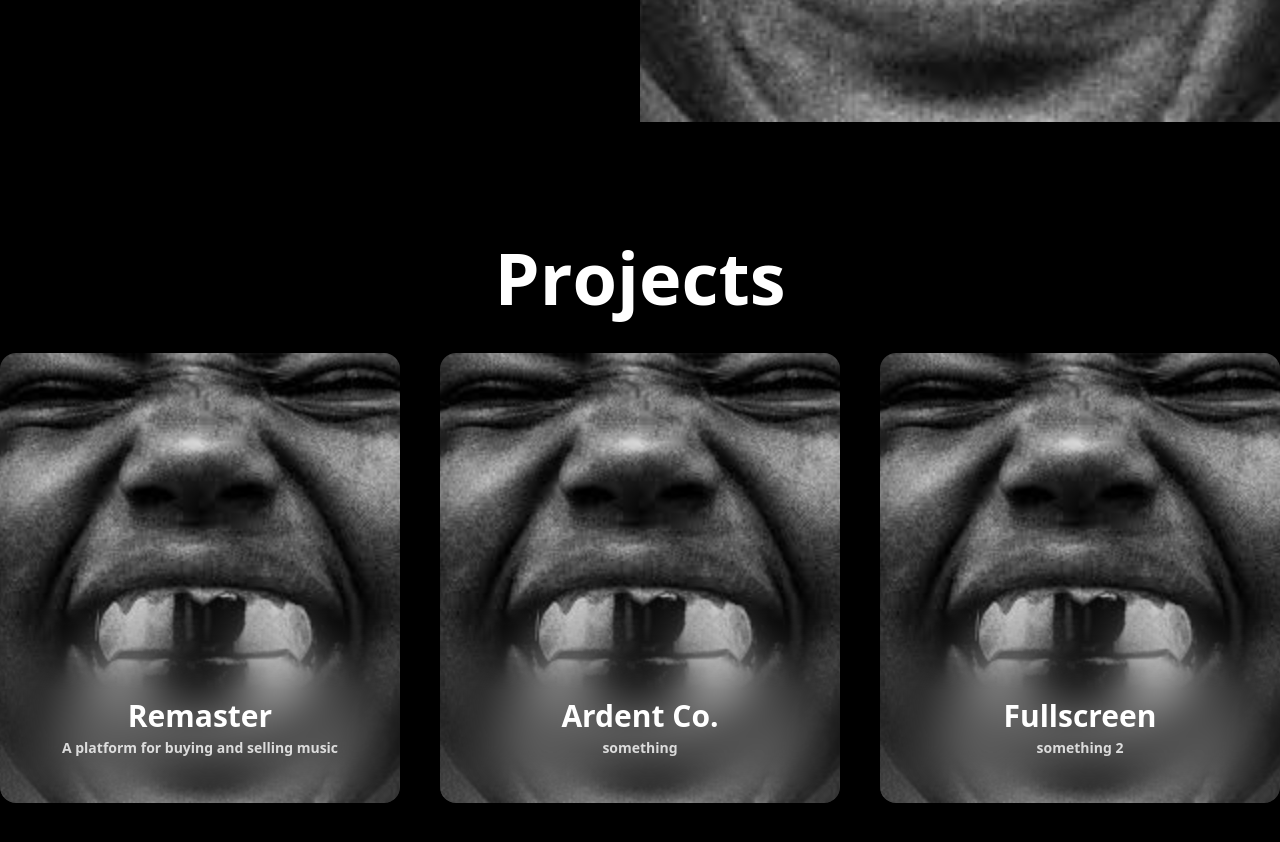
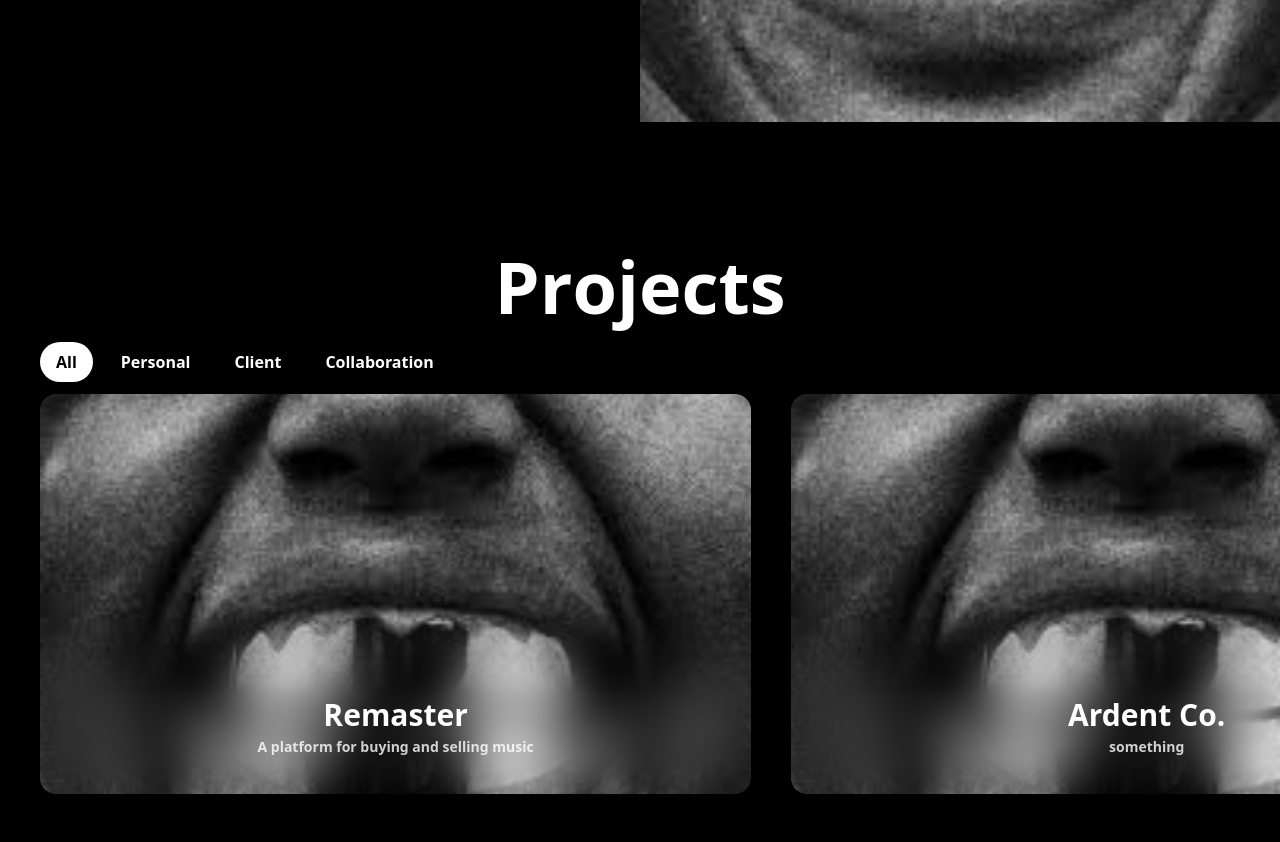
Before and after one commit to wellitsnoor/kanwarnoor, a Next.js app: page / in a window 1280 px wide. Shown: the part 678-1520 px from the top of the page. Built offline with nearby package versions, Linux system fonts and the light colour scheme; a web font is replaced by a local one.

Commit message:
projects

```diff
--- a/package.json
+++ b/package.json
@@ -9,6 +9,7 @@
     "lint": "next lint"
   },
   "dependencies": {
+    "embla-carousel-react": "^8.6.0",
     "framer-motion": "^12.23.6",
     "gsap": "^3.13.0",
     "next": "15.3.3",
--- a/src/components/InfoCard.tsx
+++ b/src/components/InfoCard.tsx
@@ -55,7 +55,7 @@ export default function InfoCard({
       //   amount: 0.3,
       // }}
       // onClick={() => setClicked1((clicked1) => !clicked1)}
-      className="flex flex-col cursor-pointer md:w-[400px] shadow-xl md:h-[450px] w-[300px] h-[350px] bg-black/50 backdrop-blur-xl rounded-2xl"
+      className="flex flex-col cursor-pointer md:w-[711.11px] shadow-xl md:h-[400px] w-[300px] h-[350px] bg-black/50 backdrop-blur-xl rounded-2xl"
     >
       {!clicked && (
         <div
--- a/src/components/Navbar.tsx
+++ b/src/components/Navbar.tsx
@@ -3,6 +3,7 @@
 import Link from "next/link";
 import React, { useState, useEffect } from "react";
 import { AnimatePresence, motion } from "framer-motion";
+import { useRouter } from "next/navigation";
 
 export default function Navbar() {
   const links = [
@@ -27,6 +28,7 @@ export default function Navbar() {
       href: "/contact",
     },
   ];
+  const router = useRouter();
   const [open, setOpen] = useState(false);
 
   const [path, setPath] = useState("");
@@ -58,13 +60,14 @@ export default function Navbar() {
             duration: 0.5,
           }}
           className="text-3xl font-bold cursor-pointer title pl-10 z-10"
-          onClick={() => setOpen(!open)}
+          onClick={() => router.push("/")}
         >
           K.
         </motion.p>
 
         <div className="absolute pr-10 flex flex-row ml-auto w-full h-full justify-center items-center ">
-          {!scroll && links.map((link, index) => (
+          {!scroll &&
+            links.map((link, index) => (
               <motion.div
                 initial={{
                   opacity: 0,
@@ -114,7 +117,7 @@ export default function Navbar() {
           >
             <p
               className="text-3xl font-bold cursor-pointer title"
-              onClick={() => setOpen(!open)}
+              onClick={() => router.push("/")}
             >
               K.
             </p>
--- a/src/components/Projects.tsx
+++ b/src/components/Projects.tsx
@@ -1,12 +1,87 @@
 "use client";
 
-import React from "react";
+import React, { useEffect, useState } from "react";
 import { motion } from "framer-motion";
 import InfoCard from "./InfoCard";
+import useEmblaCarousel from "embla-carousel-react";
 
 export default function Projects() {
+  const [emblaRef, emblaApi] = useEmblaCarousel({
+    loop: false,
+    align: "start",
+    dragFree: true,
+    containScroll: "trimSnaps",
+    skipSnaps: false,
+  });
+
+  const data = [
+    {
+      title: "Remaster",
+      des: "A platform for buying and selling music",
+      image: "/bully.jpg",
+      animation: "center",
+      link: "https://remaster.in/",
+      tags: ["all", "personal"],
+    },
+    {
+      title: "Ardent Co.",
+      des: "something",
+      image: "/bully.jpg",
+      animation: "center",
+      tags: ["all", "client"],
+    },
+    {
+      title: "Guru Nanak Dev University Website",
+      des: "something",
+      image: "/bully.jpg",
+      animation: "center",
+      tags: ["all", "client"],
+    },
+    {
+      title: "Fullscreen",
+      des: "something 2",
+      image: "/bully.jpg",
+      animation: "center",
+      tags: ["all", "personal"],
+    },
+  ];
+
+  const [filter, setFilter] = useState([
+    {
+      name: "All",
+      sort: 0,
+      active: true,
+    },
+    {
+      name: "Personal",
+      sort: 1,
+      active: false,
+    },
+    {
+      name: "Client",
+      sort: 2,
+      active: false,
+    },
+    {
+      name: "Collaboration",
+      sort: 3,
+      active: false,
+    },
+  ]);
+
+  const activeFilter = filter.find((f) => f.active)?.name.toLowerCase();
+
+  const filteredData = data.filter((item) => {
+    if (activeFilter === "all") return true;
+    return item.tags.includes(activeFilter || "");
+  });
+
+  useEffect(() => {
+    console.log(filteredData);
+  }, [filter]);
+
   return (
-    <div className="w-full h-full flex flex-col items-center justify-center">
+    <div className="w-full h-full flex flex-col items-center justify-center overflow-hidden">
       <div className="flex flex-row">
         {Array.from("Projects").map((letter, index) => {
           return (
@@ -31,28 +106,68 @@ export default function Projects() {
           );
         })}
       </div>
-
-      <div className="pt-10 flex flex-row gap-10">
-        <InfoCard
-          title1={"Remaster"}
-          des="A platform for buying and selling music"
-          image={"/bully.jpg"}
-          animation={"center"}
-          link={"https://remaster.in/"}
-        />
-         <InfoCard
-          title1={"Ardent Co."}
-          des="something"
-          image={"/bully.jpg"}
-          animation={"center"}
-        />
-         <InfoCard
-          title1={"Fullscreen"}
-          des="something 2"
-          image={"/bully.jpg"}
-          animation={"center"}
-        />
-
+      <div className="flex mr-auto pt-5 pb-3 pl-10 flex-row  gap-10">
+        <div className="flex flex-row gap-3">
+          {filter.map((item, index) => {
+            return (
+              <p
+                key={index}
+                className={`text-base cursor-pointer font-bold rounded-full px-4 py-2 hover:scale-105 transition-all duration-300 hover:bg-white/50 hover:text-black ${
+                  item.active ? "bg-white text-black" : "bg-transparent"
+                }`}
+                onClick={() =>
+                  setFilter(
+                    filter.map((item, index1) => {
+                      if (index === index1) {
+                        return { ...item, active: true };
+                      }
+                      return { ...item, active: false };
+                    })
+                  )
+                }
+              >
+                <motion.span
+                  key={
+                    filter.sort((a, b) => Number(b.active) - Number(a.active))[
+                      index
+                    ].name
+                  }
+                  initial={{ x: 50, opacity: 0 }}
+                  animate={{ x: 0, opacity: 1 }}
+                  transition={{ duration: 1 }}
+                >
+                  {
+                    filter.sort((a, b) => Number(b.active) - Number(a.active))[
+                      index
+                    ].name
+                  }
+                </motion.span>
+              </p>
+            );
+          })}
+        </div>
+      </div>
+      <div className="overflow-hidden flex mr-auto pl-10" ref={emblaRef}>
+        <div className="flex flex-row gap-10">
+          {filteredData.length === 0 && (
+            <div className="flex flex-col">
+              <p className="flex text-2xl font-bold">
+                No projects found :/
+              </p>
+            </div>
+          )}
+          {filteredData.map((item) => {
+            return (
+              <InfoCard
+                title1={item.title}
+                des={item.des}
+                image={item.image}
+                link={item.link}
+                animation={"center"}
+              />
+            );
+          })}
+        </div>
       </div>
     </div>
   );
```
Also changed, not shown: 1 other file (tests, documents, lock files or other folders). Lines whose indentation alone changed are shown as unchanged.
